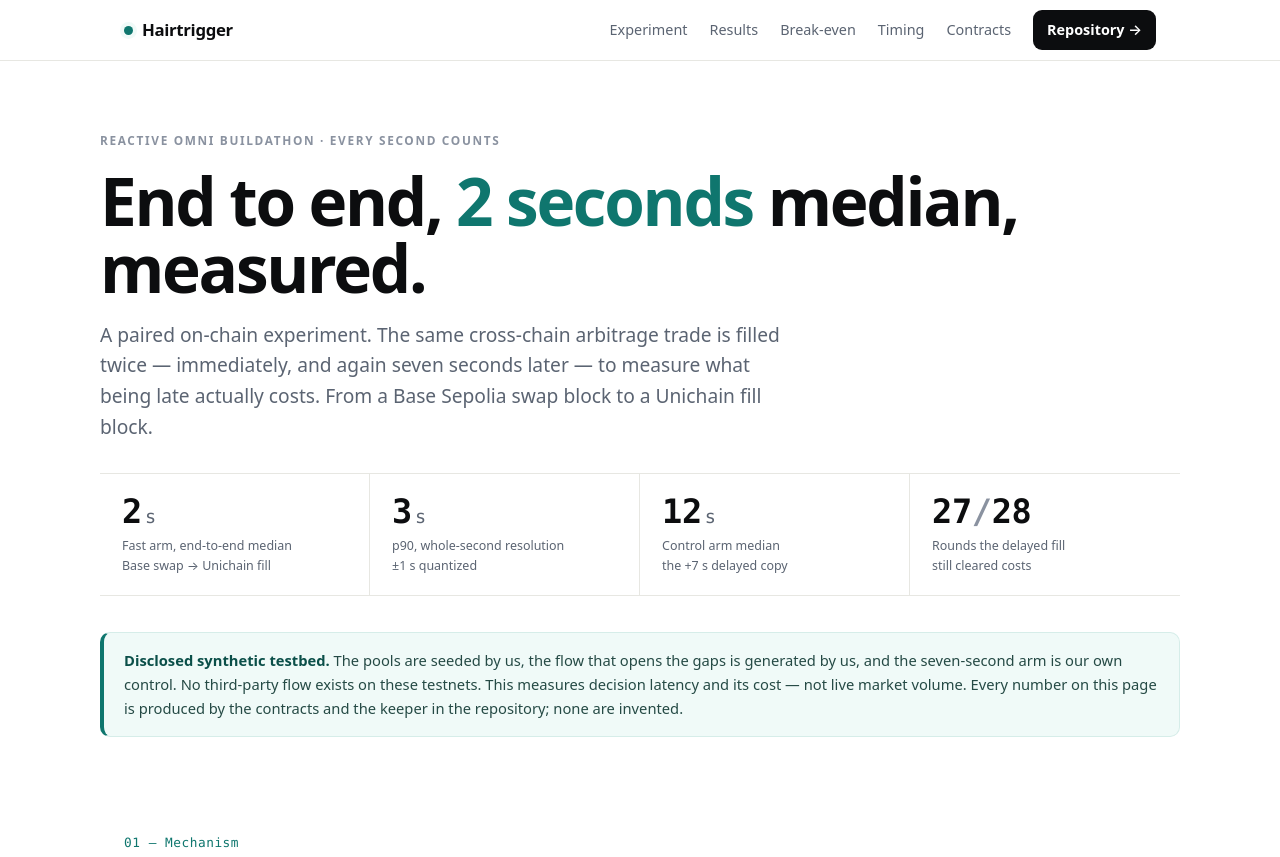
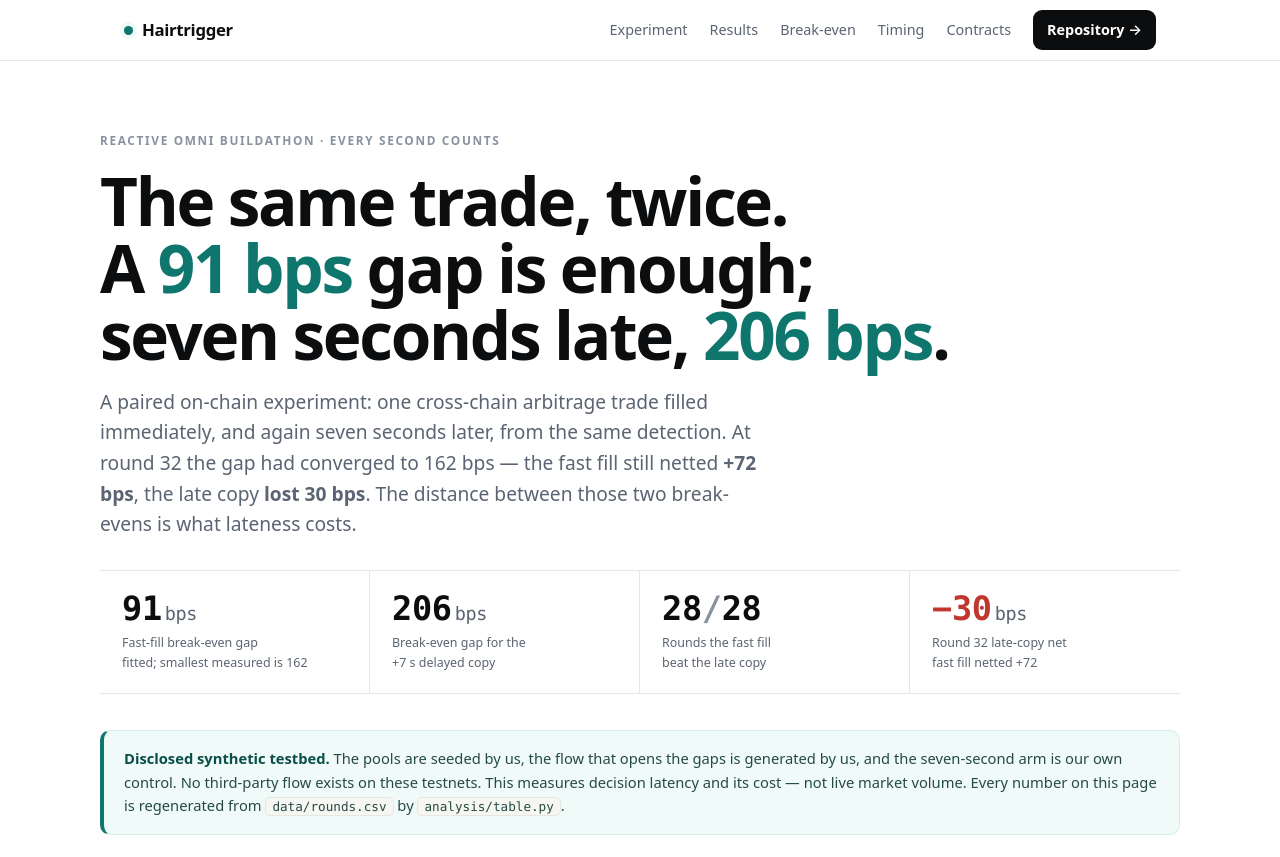
Before and after one commit to vishal5208/hairtrigger, a plain HTML site: page docs/index.html in a window 1280 px wide. Shown: the top 857 px of the page. Drawn offline with Linux system fonts and the light colour scheme.

Commit message:
Landing page: lead with 91/206 bps break-even, add delivery floor, fix 28/28 claim
The hero led with a 2-second latency figure, which reads as a claim to lose
against a faster rival. Lead instead with the measured exchange rate: a 91 bps
gap suffices for the fast fill, 206 bps for the 7-second copy, and round 32 is
the round where the late copy netted -30 bps while the fast fill held +72.

Add the delivery-floor finding to the page: gasLimit is a compute ceiling, not
a priority bid, so the 2-3s callback leg is relayer transit plus inclusion, as
the no-op floor and Reactive's own docs show.

Fix section 03, which claimed the delayed fill "paid for the lateness, every
time" against a control that cleared costs 27/28. Also align the chart and
callout to rounds.csv (+72/-30), which analysis/table.py emits verbatim.

```diff
--- a/docs/index.html
+++ b/docs/index.html
@@ -3,8 +3,8 @@
 <head>
 <meta charset="utf-8" />
 <meta name="viewport" content="width=device-width, initial-scale=1" />
-<title>Hairtrigger — End to end, 2 seconds, measured</title>
-<meta name="description" content="A paired on-chain experiment measuring what seven seconds of lateness costs on an identical cross-chain arbitrage trade. End to end, 2 seconds median from a Base Sepolia swap to a Unichain fill." />
+<title>Hairtrigger — what seven seconds of cross-chain latency costs</title>
+<meta name="description" content="A paired on-chain experiment on an identical cross-chain arbitrage trade. The fast fill breaks even at a 91 bps gap; the same trade held seven seconds needs 206 bps. At round 32 the late copy lost money while the fast fill still profited." />
 <style>
   :root{
     --bg:#ffffff; --bg-alt:#f6f6f3; --card:#ffffff;
@@ -160,30 +160,30 @@
 <main id="top">
   <div class="container hero">
     <div class="eyebrow">Reactive Omni Buildathon · Every Second Counts</div>
-    <h1>End to end, <span class="accent">2&nbsp;seconds</span> median,<br>measured.</h1>
-    <p class="subhead">A paired on-chain experiment. The same cross-chain arbitrage trade is filled twice — immediately, and again seven seconds later — to measure what being late actually costs. From a Base Sepolia swap block to a Unichain fill block.</p>
+    <h1>The same trade, twice.<br>A <span class="accent">91&nbsp;bps</span> gap is enough;<br>seven seconds late, <span class="accent">206&nbsp;bps</span>.</h1>
+    <p class="subhead">A paired on-chain experiment: one cross-chain arbitrage trade filled immediately, and again seven seconds later, from the same detection. At round 32 the gap had converged to 162 bps — the fast fill still netted <b>+72 bps</b>, the late copy <b>lost 30 bps</b>. The distance between those two break-evens is what lateness costs.</p>
 
     <div class="stat-row">
       <div class="stat">
-        <div class="num">2<small>s</small></div>
-        <div class="lbl">Fast arm, end-to-end median<br>Base swap → Unichain fill</div>
+        <div class="num">91<small>bps</small></div>
+        <div class="lbl">Fast-fill break-even gap<br>fitted; smallest measured is 162</div>
       </div>
       <div class="stat">
-        <div class="num">3<small>s</small></div>
-        <div class="lbl">p90, whole-second resolution<br>±1&nbsp;s quantized</div>
+        <div class="num">206<small>bps</small></div>
+        <div class="lbl">Break-even gap for the<br>+7&nbsp;s delayed copy</div>
       </div>
       <div class="stat">
-        <div class="num">12<small>s</small></div>
-        <div class="lbl">Control arm median<br>the +7&nbsp;s delayed copy</div>
+        <div class="num">28<span style="color:var(--faint)">/</span>28</div>
+        <div class="lbl">Rounds the fast fill<br>beat the late copy</div>
       </div>
       <div class="stat">
-        <div class="num">27<span style="color:var(--faint)">/</span>28</div>
-        <div class="lbl">Rounds the delayed fill<br>still cleared costs</div>
+        <div class="num" style="color:var(--neg)">−30<small>bps</small></div>
+        <div class="lbl">Round 32 late-copy net<br>fast fill netted +72</div>
       </div>
     </div>
 
     <div class="disclosure">
-      <strong>Disclosed synthetic testbed.</strong> The pools are seeded by us, the flow that opens the gaps is generated by us, and the seven-second arm is our own control. No third-party flow exists on these testnets. This measures decision latency and its cost — not live market volume. Every number on this page is produced by the contracts and the keeper in the repository; none are invented.
+      <strong>Disclosed synthetic testbed.</strong> The pools are seeded by us, the flow that opens the gaps is generated by us, and the seven-second arm is our own control. No third-party flow exists on these testnets. This measures decision latency and its cost — not live market volume. Every number on this page is regenerated from <code>data/rounds.csv</code> by <code>analysis/table.py</code>.
     </div>
   </div>
 
@@ -243,13 +243,13 @@
     <div class="container">
       <div class="sec-head">
         <div class="sec-kicker">03 — Results</div>
-        <h2>28 rounds. The delayed fill paid for the lateness, every time.</h2>
+        <h2>28 rounds. The fast fill beat the late copy every time — and at round 32 the late copy lost money.</h2>
         <p class="sec-sub">Generated verbatim from <code>data/rounds.csv</code> by <code>analysis/table.py</code> — no number hand-written. Rounds 1–3 (pre timing-fix) and round 6 (keeper restart) are excluded.</p>
       </div>
 
       <div class="metric-grid">
         <div class="metric"><div class="v pos">+0.0000053</div><div class="k">WETH median paired gain · fast − control on the identical 0.0004 order</div></div>
-        <div class="metric"><div class="v pos">~134&nbsp;bps</div><div class="k">median delayed-fill penalty per trade, on the 0.0004 input</div></div>
+        <div class="metric"><div class="v pos">≈134&nbsp;bps</div><div class="k">median penalty of the delayed fill, as a share of the 0.0004 WETH trade</div></div>
         <div class="metric"><div class="v">+22%</div><div class="k">fast arm nets vs the slower copy of itself</div></div>
         <div class="metric"><div class="v">28/28</div><div class="k">fast arm net-positive (cleared costs)</div></div>
         <div class="metric"><div class="v">27/28</div><div class="k">control still cleared costs after +7&nbsp;s</div></div>
@@ -290,7 +290,7 @@
       </div>
 
       <div class="callout">
-        <b>Crossover, measured on consecutive rounds as the gap converged.</b> Round&nbsp;27 (460&nbsp;bps): both profit. Round&nbsp;32 (162&nbsp;bps): the delayed fill nets <b>−31&nbsp;bps</b> while the fast fill still nets <b>+73&nbsp;bps</b>. The fast break-even is extrapolated to ≈91&nbsp;bps and the control to ≈206&nbsp;bps. <b>Below 162&nbsp;bps the fast floor is fitted, not measured</b> — that is the smallest gap this run produced.
+        <b>Crossover, measured on consecutive rounds as the gap converged.</b> Round&nbsp;27 (460&nbsp;bps): both profit. Round&nbsp;32 (162&nbsp;bps): the delayed fill nets <b>−30&nbsp;bps</b> while the fast fill still nets <b>+72&nbsp;bps</b>. The fast break-even is extrapolated to ≈91&nbsp;bps and the control to ≈206&nbsp;bps. <b>Below 162&nbsp;bps the fast floor is fitted, not measured</b> — that is the smallest gap this run produced.
       </div>
     </div>
   </section>
@@ -319,6 +319,11 @@
           <p>A one-second fill and a 1.9-second fill are indistinguishable on-chain. The 2&nbsp;s median is 19 of 28 rounds at exactly 2&nbsp;s; the defensible statement is the measured span, quantized.</p>
         </div>
       </div>
+
+      <div class="callout">
+        <b>The delivery floor is not a fee we can bid away.</b> In the callback configuration <code>gasLimit</code> is a compute ceiling, not a priority bid. A no-op reactive that does nothing but request a trivial callback arrived in the same 2–3&nbsp;s as the trading callback (median callback leg 3&nbsp;s over 20 deliveries; the arb's own callback leg is 3&nbsp;s over 28 rounds) — and running it at 200,000 gas against the arb's 400,000 changed nothing. Reactive's documentation states that a higher <code>gasLimit</code> does not accelerate delivery or increase priority, and the config carries only <code>chainId</code>, <code>recipient</code>, <code>gasLimit</code> and <code>payload</code>, with no priority field (<a href="https://dev.reactive.network/economy" target="_blank" rel="noopener">dev.reactive.network</a>). So the 2–3&nbsp;s callback leg on the Lasna→Unichain path in our runs is relayer transit plus destination block inclusion — the floor of that path, not a number we tuned.
+      </div>
+
       <p class="sec-sub" style="margin-top:22px"><strong>Profit is mark-to-market:</strong> HTRG bought on the destination is valued at the origin venue's post-swap spot price. Nothing is sold and nothing crosses a bridge; the tokens are independent deployments. The experiment measures whether the decision arrived before the edge decayed.</p>
     </div>
   </section>
@@ -392,7 +397,7 @@ python3 analysis/breakeven.py</pre>
     [336, 244, 135],
     [277, 185,  78],
     [218, 128,  23],
-    [162,  73, -31]
+    [162,  72, -30]
   ];
   var W=760, H=360, padL=54, padR=26, padT=26, padB=46;
   var plotW=W-padL-padR, plotH=H-padT-padB;
@@ -448,7 +453,7 @@ python3 analysis/breakeven.py</pre>
   // highlight round 32 (g=162)
   var p32=pts[5];
   s += '<circle cx="'+X(p32[0])+'" cy="'+Y(p32[2])+'" r="6.5" fill="none" stroke="#c0372e" stroke-width="2"/>';
-  s += '<text x="'+(X(p32[0])-6)+'" y="'+(Y(p32[2])+22)+'" text-anchor="end" font-family="ui-monospace,monospace" font-size="11" fill="#c0372e">round 32 · −31</text>';
+  s += '<text x="'+(X(p32[0])-6)+'" y="'+(Y(p32[2])+22)+'" text-anchor="end" font-family="ui-monospace,monospace" font-size="11" fill="#c0372e">round 32 · −30</text>';
 
   s += '</svg>';
   document.getElementById('be-chart').innerHTML = s;
```
